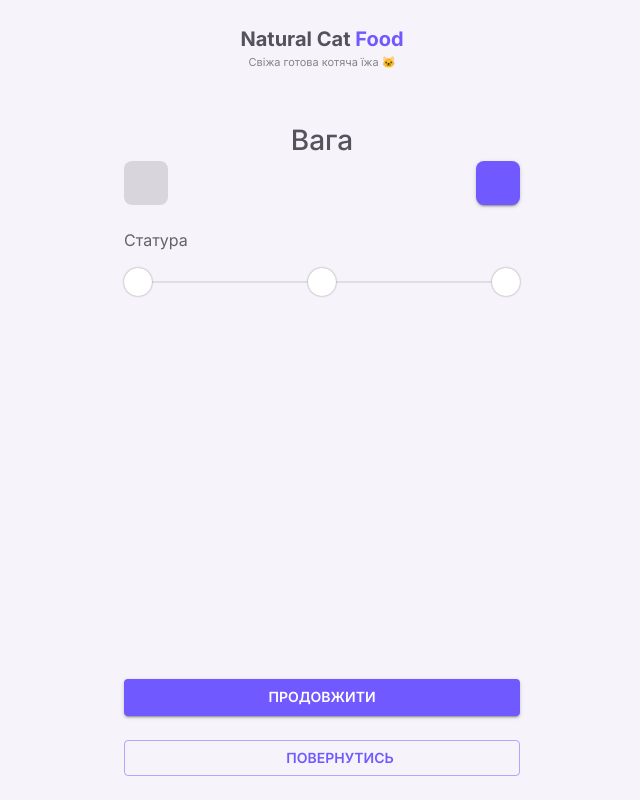
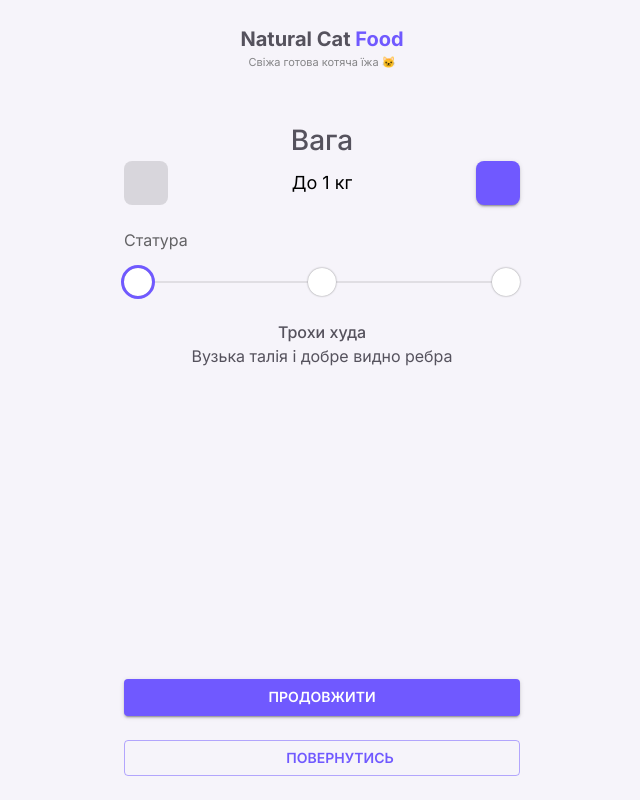
Before and after one commit to fidyay/diplom, a Next.js app: page /weight in a window 1280 px wide. Shown: the whole page, without its empty margins (318-958 px from the left). Built offline with nearby package versions, Linux system fonts and the light colour scheme; some icons are missing.

Commit message:
some bugs removed

```diff
--- a/src/app/breed/page.tsx
+++ b/src/app/breed/page.tsx
@@ -28,7 +28,7 @@ export default observer(function BreedPage() {
   );
 
   const handleContinue = useCallback(() => {
-    router.push("/activity");
+    router.push("/weight");
     store.catAge = age;
     store.catBreed = breed;
     store.catGender = gender;
--- a/src/app/page.tsx
+++ b/src/app/page.tsx
@@ -17,7 +17,7 @@ export default observer(function StartPage() {
   const handleCatNameChange: ChangeEventHandler<HTMLInputElement> = useCallback(
     (e) => {
       const value = e.target.value;
-      if (value) setCatName(value);
+      if (typeof value === "string") setCatName(value);
     },
     []
   );
@@ -25,7 +25,7 @@ export default observer(function StartPage() {
   const handleUserNameChange: ChangeEventHandler<HTMLInputElement> =
     useCallback((e) => {
       const value = e.target.value;
-      if (value) setUserName(value);
+      if (typeof value === "string") setUserName(value);
     }, []);
 
   const handleContinue = useCallback(() => {
--- a/src/app/weight/page.tsx
+++ b/src/app/weight/page.tsx
@@ -2,38 +2,37 @@
 import FormStepper from "@/components/FormStepper";
 import FormSlider from "@/components/FormSlider";
 import PageWrapper from "@/components/PageWrapper";
+import store, { catWeight, waistBreakpoints } from "@/core/store";
+import { observer } from "mobx-react";
+import { useRouter } from "next/navigation";
+import { useCallback, useState } from "react";
 
-const catWeight = [
-  "До 1 кг",
-  "1 кг",
-  "2 кг",
-  "3 кг",
-  "4 кг",
-  "5 кг",
-  "6 кг",
-  "7 кг",
-  "8 кг",
-  "9 кг",
-  "10 кг",
-];
+export default observer(function BreedPage() {
+  const [weight, setWeight] = useState(store.catWeight);
+  const [waist, setWaist] = useState(store.catWaist);
+  const router = useRouter();
 
-const weightBreakpoints = {
-  "Трохи худа": "Вузька талія і добре видно ребра",
-  "В самий раз":
-    "Видима талія з деяким жировим покривом, але ребра легко промацати",
-  "Трохи кремезна": "Талії не видно, а ребра важко промацати",
-};
+  const handleContinue = useCallback(() => {
+    store.catWaist = waist;
+    store.catWeight = weight;
+    router.push("/activity");
+  }, [router, waist, weight]);
 
-export default function BreedPage() {
   return (
-    <PageWrapper title="Вага">
-      <FormStepper steps={catWeight} />
+    <PageWrapper
+      previousLink="/breed"
+      title="Вага"
+      handleContinue={handleContinue}
+    >
+      <FormStepper value={weight} onChange={setWeight} steps={catWeight} />
 
       <FormSlider
+        value={waist}
+        onChange={setWaist}
         sx={{ mt: 3 }}
         label="Статура"
-        breakpoints={weightBreakpoints}
+        breakpoints={waistBreakpoints}
       />
     </PageWrapper>
   );
-}
+});
--- a/src/components/FormStepper.tsx
+++ b/src/components/FormStepper.tsx
@@ -1,13 +1,6 @@
 "use client";
 import { Icon } from "@iconify/react/dist/iconify.js";
-import {
-  Box,
-  FormControl,
-  FormLabel,
-  Button,
-  Typography,
-  IconButton,
-} from "@mui/material";
+import { Box, FormControl, FormLabel, Button, Typography } from "@mui/material";
 import { useCallback, useState } from "react";
 
 type TIconButtonProps = {
@@ -48,7 +41,9 @@ export default function FormStepper({
   value,
   onChange,
 }: TProps) {
-  const [step, setStep] = useState(0);
+  const [step, setStep] = useState(
+    steps.findIndex((step) => step === value) ?? 0
+  );
 
   const addStep = useCallback(() => {
     if (step < steps.length - 1) {
--- a/src/core/store.ts
+++ b/src/core/store.ts
@@ -38,12 +38,35 @@ export const activityBreakpoints = {
 
 export const boolValuesUA = ["Немає", "Є"];
 
+export const catWeight = [
+  "До 1 кг",
+  "1 кг",
+  "2 кг",
+  "3 кг",
+  "4 кг",
+  "5 кг",
+  "6 кг",
+  "7 кг",
+  "8 кг",
+  "9 кг",
+  "10 кг",
+];
+
+export const waistBreakpoints = {
+  "Трохи худа": "Вузька талія і добре видно ребра",
+  "В самий раз":
+    "Видима талія з деяким жировим покривом, але ребра легко промацати",
+  "Трохи кремезна": "Талії не видно, а ребра важко промацати",
+};
+
 class Store {
   catName: string = "";
   userName: string = "";
   catBreed: string = catBreeds[0];
   catGender: string = genders[0];
   catAge: string = catAges[0];
+  catWeight: string = catWeight[0];
+  catWaist: string = Object.keys(waistBreakpoints)[0];
   catActivity: string = Object.keys(activityBreakpoints)[0];
   hasIllness: boolean = false;
   hasSterilization: boolean = false;
```
